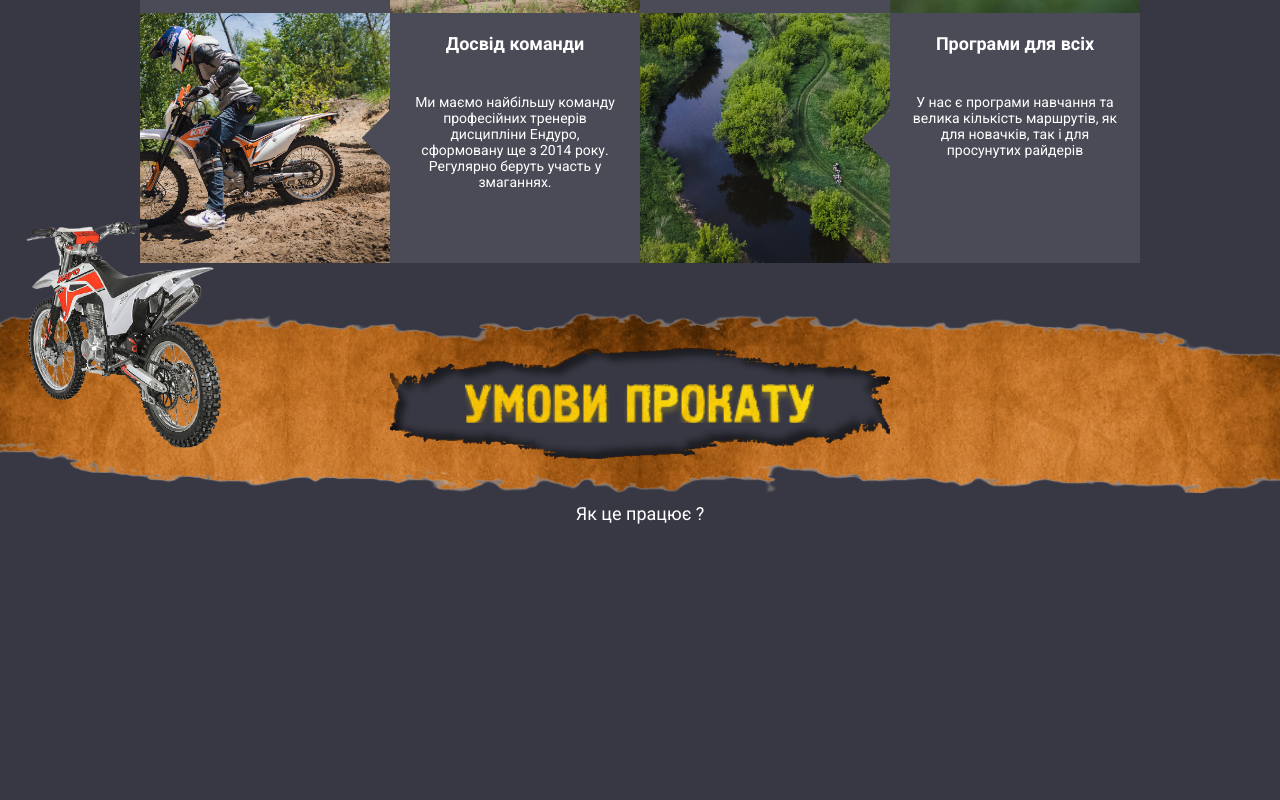
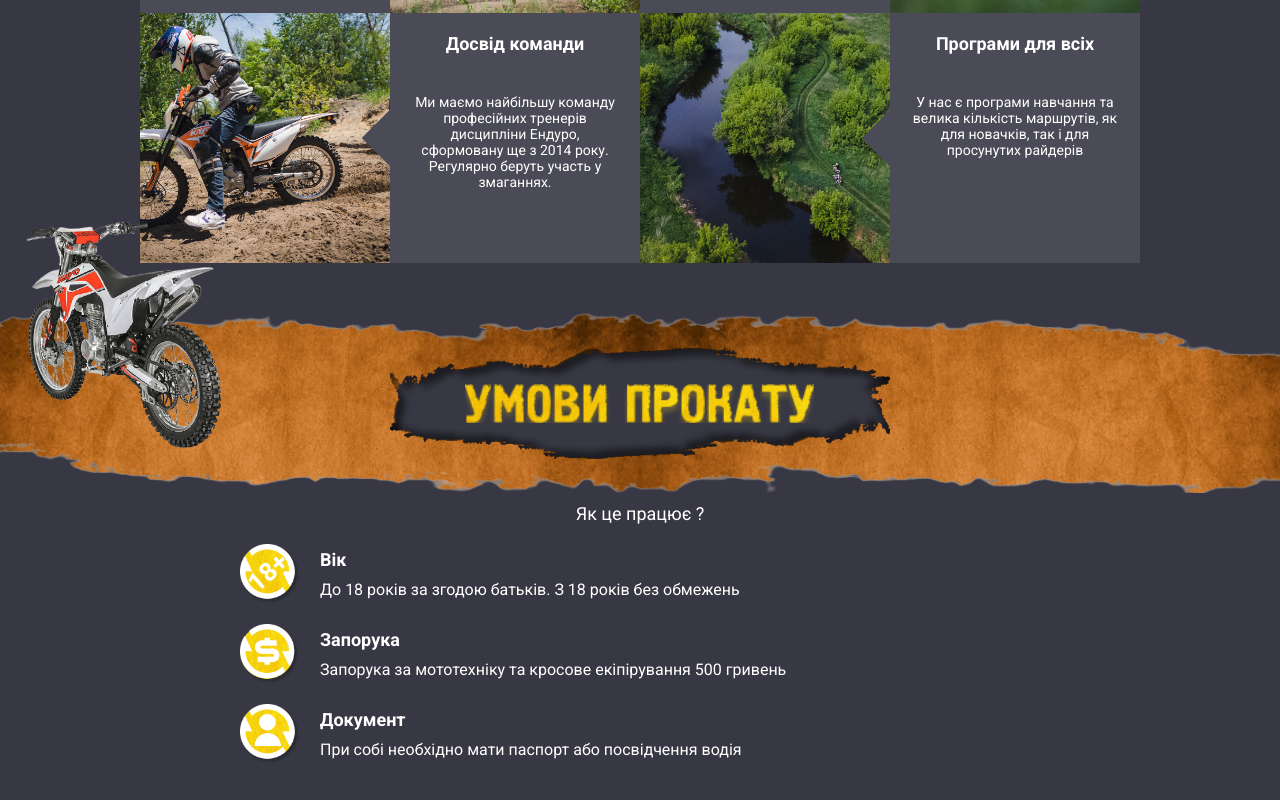
Before and after one commit to tsikalenko/enduronaprokat, a website: page src/index.html in a window 1280 px wide. Shown: the part 991-1791 px from the top of the page. Before the commit the page ends 1615 px from the top, so only its background shows below. Drawn offline with Linux system fonts and the light colour scheme; files that its build step writes are made by us from their sources; a web font is replaced by a local one.

Commit message:
finish condition section

```diff
--- a/gulpfile.js
+++ b/gulpfile.js
@@ -8,57 +8,70 @@ import uglify from 'gulp-uglify';
 import imagemin from 'gulp-imagemin';
 import gulpClean from 'gulp-clean';
 import browserSync from 'browser-sync';
-import htmlmin from 'gulp-htmlmin'
+import htmlmin from 'gulp-htmlmin';
+import ghPages from 'gulp-gh-pages';
 
 const sass = gulpSass(dartSass);
-const bSync = browserSync.create()
+const bSync = browserSync.create();
 
-function buildHTML(){
-    return gulp.src('./src/**/*.html')
+function buildHTML() {
+    return gulp
+        .src('./src/**/*.html')
         .pipe(htmlmin({ collapseWhitespace: true }))
-        .pipe(gulp.dest('./dist/'))
+        .pipe(gulp.dest('./dist/'));
 }
 
 function buildCSS() {
-    return gulp.src('./src/scss/**/*.scss')
-        .pipe(sass({outputStyle: 'compressed'}).on('error', sass.logError))
+    return gulp
+        .src('./src/scss/**/*.scss')
+        .pipe(sass({ outputStyle: 'compressed' }).on('error', sass.logError))
         .pipe(concat('style.min.css'))
         .pipe(cleanCSS())
         .pipe(autoprefixer())
-        .pipe(gulp.dest('./dist/'))
+        .pipe(gulp.dest('./dist/'));
 }
 
 function buildJS() {
-    return gulp.src('src/js/**/*.js')
+    return gulp
+        .src('src/js/**/*.js')
         .pipe(uglify())
         .pipe(concat('scripts.min.js'))
-        .pipe(gulp.dest('dist/'))
+        .pipe(gulp.dest('dist/'));
 }
 
 function imgMin() {
-    return gulp.src('./src/img/*')
-        // .pipe(imagemin())
-        .pipe(gulp.dest('./dist/img/'))
+    return (
+        gulp
+            .src('./src/img/*')
+            // .pipe(imagemin())
+            .pipe(gulp.dest('./dist/img/'))
+    );
 }
 
 export const clean = () => {
-    return gulp.src('./dist')
-        .pipe(gulpClean())
-}
+    return gulp.src('./dist').pipe(gulpClean());
+};
 
 function liveServer() {
     bSync.init({
         server: {
-            baseDir: "./dist"
-        }
+            baseDir: './dist',
+        },
     });
 }
 
-export const build = gulp.series(clean, gulp.parallel(buildHTML, buildCSS, buildJS, imgMin))
+export const build = gulp.series(
+    clean,
+    gulp.parallel(buildHTML, buildCSS, buildJS, imgMin),
+);
 
 export function dev() {
     liveServer();
     gulp.watch(['src/**'], build).on('change', () => bSync.reload());
 }
 
+export function deploy() {
+    return gulp.src('./dist/**/*').pipe(ghPages());
+}
+
 export default build;
--- a/package.json
+++ b/package.json
@@ -19,6 +19,7 @@
     "gulp-clean": "^0.4.0",
     "gulp-clean-css": "^4.3.0",
     "gulp-concat": "^2.6.1",
+    "gulp-gh-pages": "^0.5.4",
     "gulp-htmlmin": "^5.0.1",
     "gulp-imagemin": "^8.0.0",
     "gulp-sass": "^5.1.0",
--- a/src/index.html
+++ b/src/index.html
@@ -257,6 +257,45 @@
         class='section__img section__img--full'>
     <p class='section__question'>
         Як це працює ?</p>
+    <div class='conditions__list'>
+        <div
+            class='conditions__item'>
+            <img
+                src='./img/conditions-1.png'
+                alt='18+'
+                class='conditions__img'>
+            <div
+                class='conditions__info'>
+                <p class='conditions__title'>Вік</p>
+                <p class='conditions__text'>До 18 років за згодою батьків. З 18 років без обмежень</p>
+            </div>
+        </div>
+        <div
+            class='conditions__item'>
+            <img
+                src='./img/conditions-2.png'
+                alt='$'
+                class='conditions__img'>
+            <div
+                class='conditions__info'>
+                <p class='conditions__title'>Запорука</p>
+                <p class='conditions__text'>Запорука за мототехніку та кросове екіпірування 500 гривень</p>
+            </div>
+        </div>
+        <div
+            class='conditions__item'>
+            <img
+                src='./img/conditions-3.png'
+                alt='human'
+                class='conditions__img'>
+            <div
+                class='conditions__info'>
+                <p class='conditions__title'>Документ</p>
+                <p class='conditions__text'>При собі необхідно мати паспорт або посвідчення водія</p>
+            </div>
+        </div>
+    </div>
+
 </section>
 <script
     src='./scripts.min.js'>
--- a/src/scss/index.scss
+++ b/src/scss/index.scss
@@ -7,3 +7,4 @@
 @import "./partials/btn";
 @import "./partials/section";
 @import "./partials/pros";
+@import "./partials/conditions";
--- /dev/null
+++ b/src/scss/partials/_conditions.scss
@@ -0,0 +1,44 @@
+@import "mixins";
+
+.conditions {
+  &__list {
+    @include flex($dir: 'column');
+    width: 80%;
+    max-width: 800px;
+
+    @include respond(tablet){
+      @include flex($dir: 'column', $align: 'flex-start')
+    }
+  }
+
+  &__item {
+    @include flex($dir: 'column');
+    margin-top: 20px;
+
+    @include respond(tablet){
+      @include flex()
+    }
+  }
+
+  &__img{
+    height: 60px;
+
+    @include respond(tablet){
+      margin-right: 20px;
+    }
+  }
+
+  &__info{
+    text-align: center;
+
+    @include respond(tablet){
+      text-align: left;
+    }
+  }
+
+  &__title{
+    font-weight: 700;
+    font-size: 18px;
+    margin-bottom: 10px;
+  }
+}
--- a/src/scss/partials/_header.scss
+++ b/src/scss/partials/_header.scss
@@ -45,7 +45,6 @@
   }
 
   &__phone{
-    //margin: 5px 0;
     color: $accent-color
   }
 
--- a/src/scss/partials/_section.scss
+++ b/src/scss/partials/_section.scss
@@ -3,6 +3,7 @@
 
 .section {
   @include flex($dir: 'column');
+  width: 100%;
   position: relative;
   top: -30px;
   padding-bottom: 50px;
@@ -14,7 +15,7 @@
   }
 
   &__header {
-    width: 100vw;
+    width: 100%;
     overflow: hidden;
     @include flex($dir: 'column');
     position: relative;
@@ -28,6 +29,7 @@
 
   &__mask {
     position: absolute;
+    //width: 80vw;
 
     &--lg {
       @include respond(laptop) {
```
Also changed, not shown: dist/index.html, dist/style.min.css, src/img/conditions-1.png (added), src/img/conditions-2.png (added), src/img/conditions-3.png (added), 1 other file.
